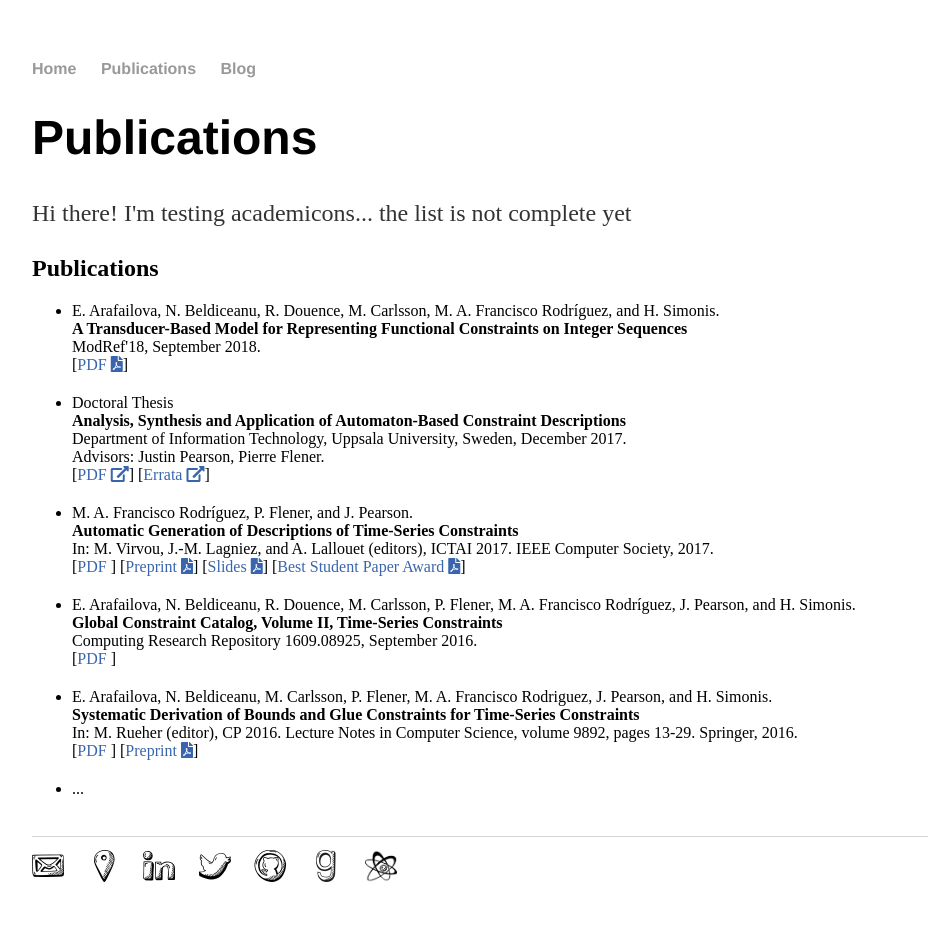
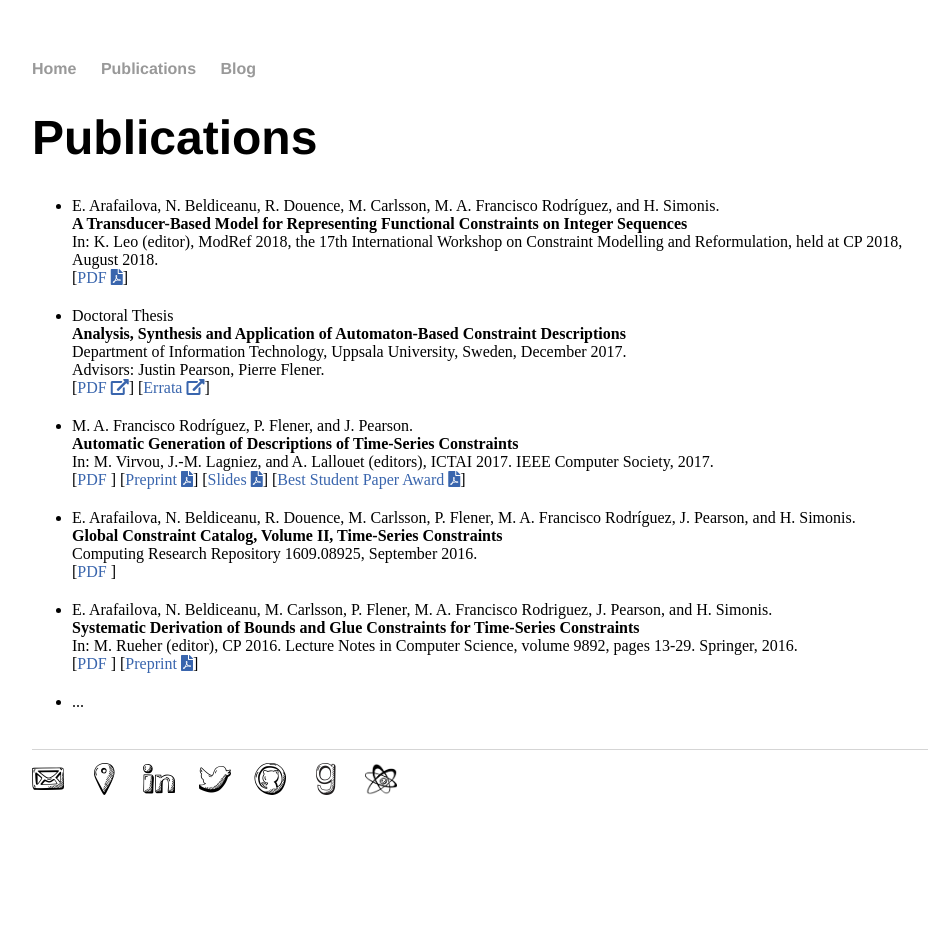
Before and after one commit to andreina-francisco/andreina-francisco.github.io, a Jekyll site: the page built from cv/index.html, in a window 1280 px wide. Shown: the whole page, without its empty margins (160-1093 px from the left). Built offline with Jekyll 4.4.1, drawn with Linux system fonts in a browser that asks for light colours; nearby versions of some CDN libraries; a style sheet for code colours, icons or effects is not loaded; after the commit the page ends 900 px from its top, so only the background shows below that.

Commit message:
ModRef info

```diff
--- a/cv/index.html
+++ b/cv/index.html
@@ -4,10 +4,9 @@ title: Mar&iacute;a Andre&iacute;na Francisco Rodr&iacute;guez
 ---
 <div class="blurb">
 	<h1>Publications</h1>
-				<p>Hi there! I'm testing academicons... the list is not complete yet</p>
 
 
-	<h2>Publications</h2>
+	<!--<h2>Publications</h2>-->
 
 
 
@@ -17,7 +16,10 @@ title: Mar&iacute;a Andre&iacute;na Francisco Rodr&iacute;guez
 		<li class="pub @">
 			<span class="author">E. Arafailova, N. Beldiceanu, R. Douence, M. Carlsson, M. A. Francisco Rodr&iacute;guez, and H. Simonis.</span><br />
 			<span class="title">A Transducer-Based Model for Representing Functional Constraints on Integer Sequences</span><br />
-			<span class="note">ModRef'18, September 2018.</span><br />
+			<span class="note">
+			In: K. Leo (editor), ModRef 2018,
+			the 17th International Workshop on Constraint Modelling and Reformulation, held at CP 2018, August 2018.
+			</span><br />
 			[<a class="text" href="https://modref2018.github.io/papers/ModRef2018_TransducerBasedFunctionalSequenceConstraints.pdf">PDF <i class="fas fa-file-pdf"></i></a>]
 			<!--[<a class="text" href="http://arxiv.org/abs/1609.08925">PDF <i class="ai ai-arxiv"></i></a>]-->
 		</li>
```
